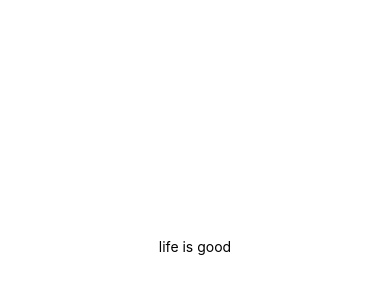
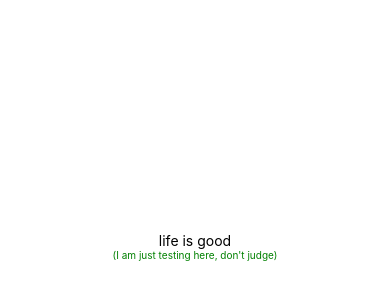
Before and after one commit to lydialawli/up-to-you, a React Native app: screen / in a window 390 px wide. Shown: the part 176-476 px from the top of the page. Built offline with nearby package versions, Linux system fonts and the light colour scheme.

Commit message:
text change size and adding random function

```diff
--- a/App.js
+++ b/App.js
@@ -13,10 +13,15 @@ export default class App extends React.Component {
     return (
       <View style={styles.container}>
         <Text>{quote}</Text>
+        <Text style={styles.textSmall}>
+      (I am just testing here, don't judge)
+        </Text>
       </View>
     )
+
   }
 }
+
 
 const styles = StyleSheet.create({
   container: {
@@ -24,5 +29,10 @@ const styles = StyleSheet.create({
     backgroundColor: '#fff',
     alignItems: 'center',
     justifyContent: 'center',
+    fontSize: 20,
   },
+  textSmall: {
+    fontSize: 10,
+    color: "green",
+  }
 })
--- a/src/QuoteFactory.js
+++ b/src/QuoteFactory.js
@@ -1,5 +1,10 @@
 export default class QuoteFactory {
     getRandomQuote(){
-        return " bunga!"
+        var Quotes = ["Lower the cost of failure","Everything is difficult until you know how to do it",
+    "wanting to be someone else is a waste of who you are"]
+
+        var randomNumber = Quotes[Math.floor(Math.random()*Quotes.length)]
+
+        return Quotes[randomNumber]
       }
 }
```
